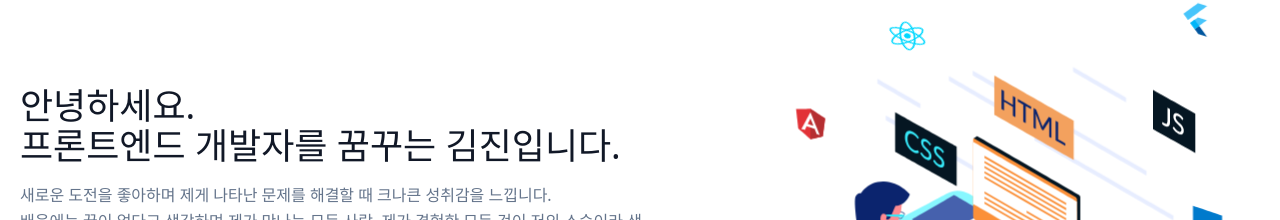
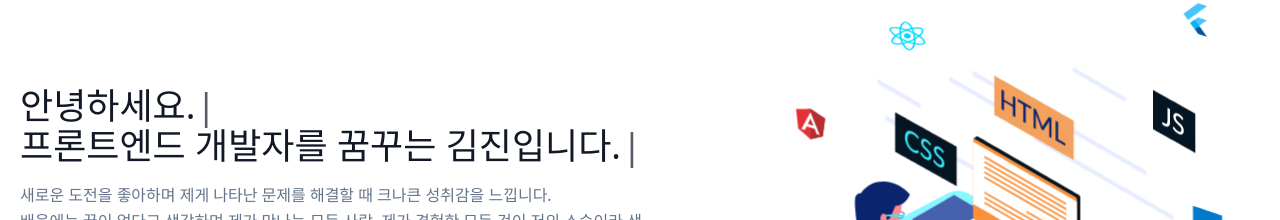
Before and after one commit to Joji6666/Portfolio, a Next.js app: page / in a window 1280 px wide. Shown: the part 248-468 px from the top of the page. Built offline with nearby package versions, Linux system fonts and the light colour scheme.

Commit message:
타이핑 효과 추가

```diff
--- a/components/home/hero.js
+++ b/components/home/hero.js
@@ -1,15 +1,30 @@
 import Link from "next/link";
 import Mychar from "./mychar";
-
+import Typewriter from "typewriter-effect";
 export default function Hero() {
   return (
     <>
       <div className="lg:flex-grow md:w-1/2 lg:pr-24 md:pr-16 flex flex-col md:items-start md:text-left mb-16 md:mb-0 items-center text-center">
         <h1 className="title-font sm:text-4xl text-3xl mb-4 font-medium text-gray-900">
-          안녕하세요.
-          <br className="hidden lg:inline-block" />
-          프론트엔드 개발자를 꿈꾸는 김진입니다.
+          <Typewriter
+            onInit={(typewriter) => {
+              typewriter
+                .typeString(" 안녕하세요.")
+                .callFunction(() => {})
+                .start();
+            }}
+          />
+
+          <Typewriter
+            onInit={(typewriter) => {
+              typewriter
+                .typeString("프론트엔드 개발자를 꿈꾸는 김진입니다.")
+                .callFunction(() => {})
+                .start();
+            }}
+          />
         </h1>
+
         <p id="hero-content" className="mb-8 leading-relaxed">
           <p>
             새로운 도전을 좋아하며 제게 나타난 문제를 해결할 때 크나큰 성취감을
--- a/package.json
+++ b/package.json
@@ -18,7 +18,8 @@
     "next-themes": "^0.2.1",
     "react": "18.2.0",
     "react-dom": "18.2.0",
-    "react-lottie-player": "^1.5.4"
+    "react-lottie-player": "^1.5.4",
+    "typewriter-effect": "^2.19.0"
   },
   "devDependencies": {
     "autoprefixer": "^10.4.13",
```
Also changed, not shown: 1 other file (tests, documents, lock files or other folders).
